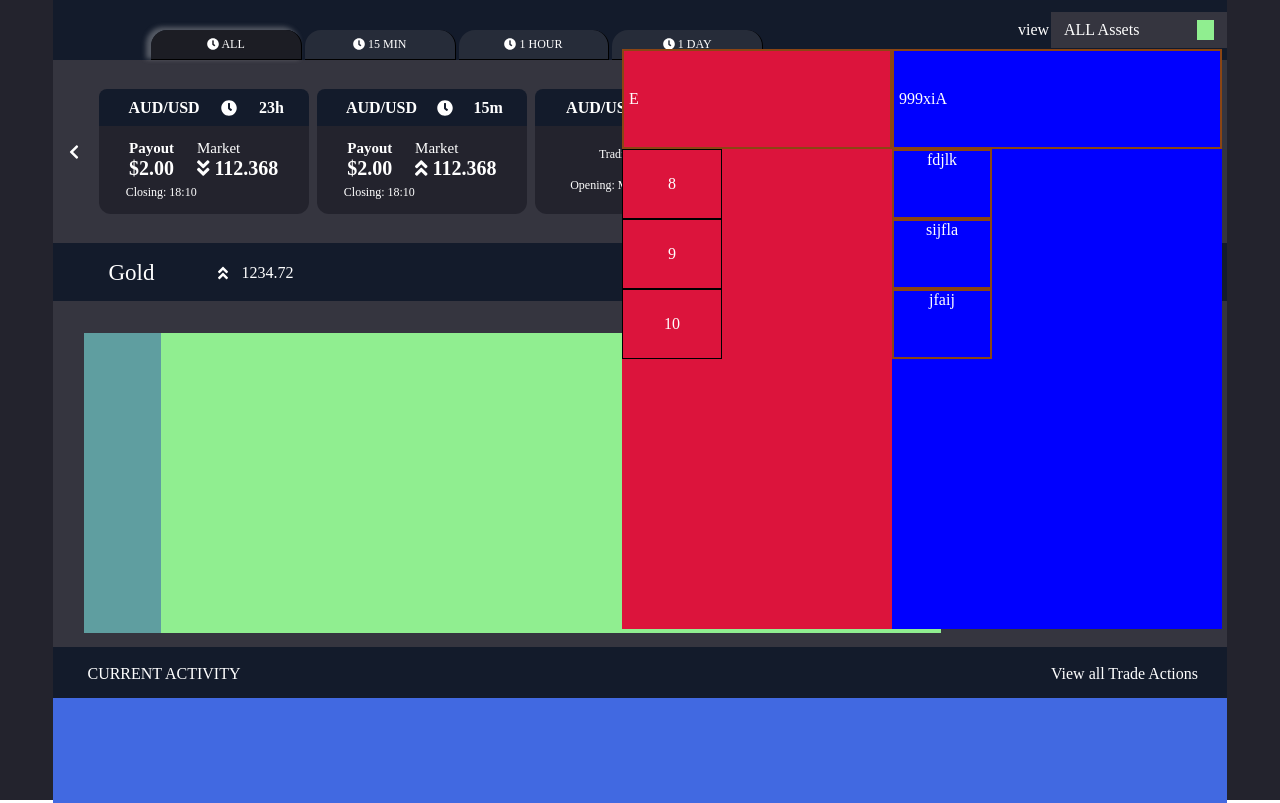
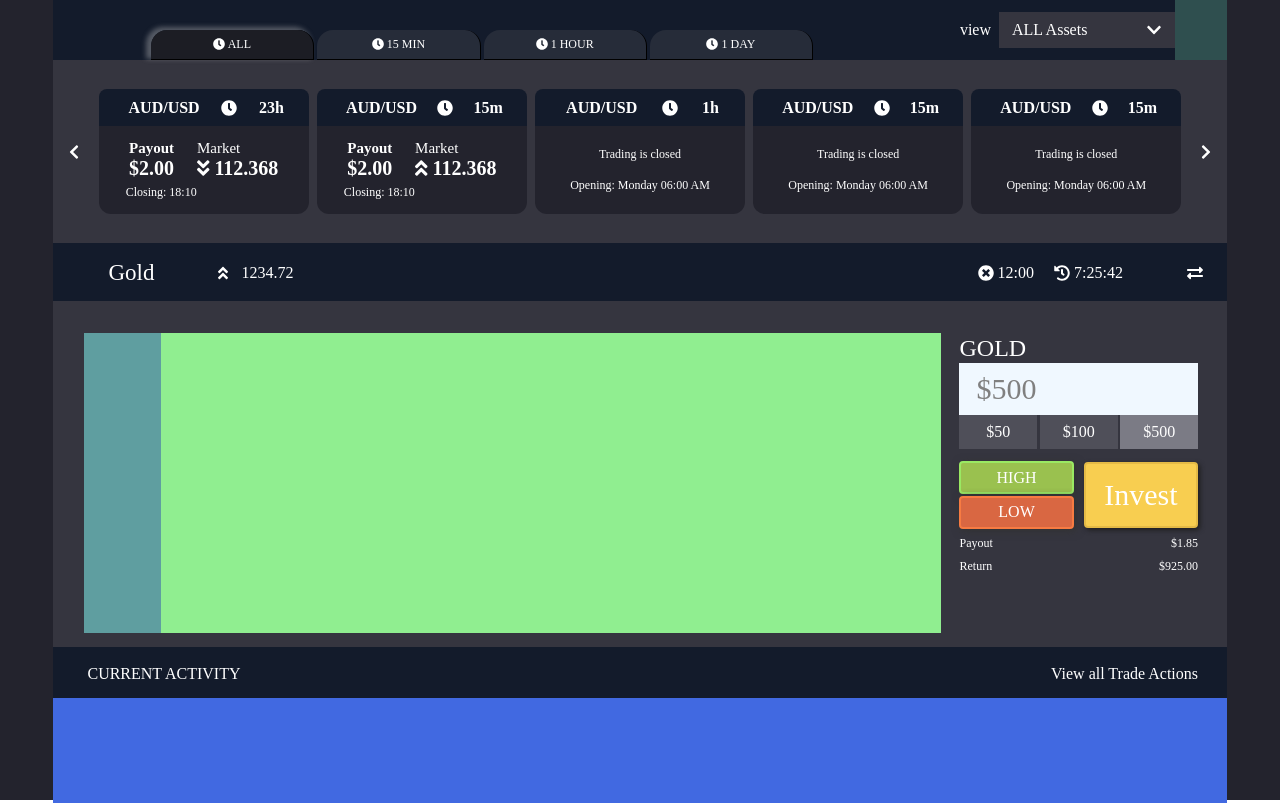
Before and after one commit to neko12377/My_Component_Library, a React app: page / in a window 1280 px wide. Built offline with nearby package versions, Linux system fonts and the light colour scheme.

Commit message:
feat: drop down list

```diff
--- a/src/component/Header/component/DropDownList.tsx
+++ b/src/component/Header/component/DropDownList.tsx
@@ -1,10 +1,12 @@
-import React, {useState} from "react";
+import React, {useState, useRef, forwardRef} from "react";
 import styled from "styled-components";
+import {FontAwesomeIcon} from "@fortawesome/react-fontawesome";
+import {faChevronDown} from "@fortawesome/free-solid-svg-icons";
 
 const StyledDropDownListBar = styled.div`
   display: flex;
   align-items: center;
-  width: 176px;
+  width: 100%;
   height: 36px;
   padding: 8px 0;
   position: relative;
@@ -34,11 +36,21 @@ const DropDownListBarContent = ({content}: DropDownBarContentPropsInterface) =>
 const StyledDropDownListContentBlock = styled.div`
   display: flex;
   position: absolute;
-  top: 37px;
-  right: -25px;
+  top: 40px;
+  right: -5px;
   width: 600px;
   height: 580px;
   background-color: coral;
+`;
+
+const Shelter = styled.div`
+  display: flex;
+  position: absolute;
+  top: -12px;
+  right: ${- window.innerWidth / 6.5}px;
+  width: ${window.innerWidth}px;
+  height: ${window.innerHeight}px;
+  background-color: rgba(0, 0, 0, 0.2);
 `;
 
 const DropDownListMenu = styled.div`
@@ -96,18 +108,26 @@ const ListContent = styled.div`
   height: 70px;
   border: 2px solid saddlebrown;
   cursor: pointer;
+`;
 
+const IconWrapper = styled.div`
+  display: flex;
+  justify-content: center;
+  align-items: center;
+  width: 15px;
+  height: 100%;
+  cursor: pointer;
 `;
 
 interface DropDownListContentBlockPropsInterface {
     currentPickedContent: string;
-    menuItems: { title: string, catalogue: string, contentItems: string[]}[];
+    menuItems: { title: string, catalogue: string, contentItems: string[] }[];
     onSelected: (selectedContent: string) => void;
+    showDropDownList: () => void;
 }
-
-const DropDownListContentBlock = ({currentPickedContent, menuItems, onSelected}: DropDownListContentBlockPropsInterface) => {
+const DropDownListContentBlock = ({currentPickedContent, menuItems, onSelected, showDropDownList}: DropDownListContentBlockPropsInterface) => {
     const [currentCatalogue, setCurrentCatalogue] = useState<string>(menuItems[0] ? menuItems[0].catalogue : "");
-    const [currentTitle, setCurrentTitle] = useState<string>(menuItems[0] ? menuItems[0].title : "")
+    const [currentTitle, setCurrentTitle] = useState<string>(menuItems[0] ? menuItems[0].title : "");
     const selectCatalogue= (currentCatalogue: string, currentTitle: string) => {
        setCurrentCatalogue(currentCatalogue);
        setCurrentTitle(currentTitle);
@@ -140,6 +160,8 @@ const DropDownListContentBlock = ({currentPickedContent, menuItems, onSelected}:
     })
 
     return (
+        <>
+            <Shelter onClick={() => showDropDownList()} />
             <StyledDropDownListContentBlock>
                 <DropDownListMenu>
                     <ListMenuTitle>
@@ -154,6 +176,8 @@ const DropDownListContentBlock = ({currentPickedContent, menuItems, onSelected}:
                     {contentList}
                 </DropDownListContent>
             </StyledDropDownListContentBlock>
+        </>
+
     )
 }
 
@@ -164,22 +188,31 @@ interface DropDownListProsInterface {
 
 export const DropDownList = ({onSelected, menuItems}: DropDownListProsInterface) => {
     const [currentPickedContent, setCurrentPickedContent] = useState<string>("");
-    const [showDropDownList, setShowDropDownList] = useState<boolean>(true)
+    const [isShowDropDownList, setIsShowDropDownList] = useState<boolean>(false);
     const setContentAndOnClick = (selectedContent: string) => {
         setCurrentPickedContent(selectedContent);
         onSelected(selectedContent);
     }
+
+    const showDropDownList = () => {
+        setIsShowDropDownList(!isShowDropDownList);
+    }
+
     return (
         <StyledDropDownListBar>
             <DropDownListBarContent content={currentPickedContent} />
             {
-                showDropDownList
+                isShowDropDownList
                     && <DropDownListContentBlock
                             currentPickedContent={currentPickedContent}
                             onSelected={setContentAndOnClick}
                             menuItems={menuItems}
+                            showDropDownList={showDropDownList}
                         />
             }
+            <IconWrapper onClick={() => showDropDownList()}>
+                <FontAwesomeIcon icon={faChevronDown} />
+            </IconWrapper>
         </StyledDropDownListBar>
     )
 }
--- a/src/component/Header/component/Tabs.tsx
+++ b/src/component/Header/component/Tabs.tsx
@@ -71,7 +71,7 @@ const TabGroup = styled.div.attrs<{
   display: flex;
   justify-content: flex-start;
   align-items: flex-end;
-  width: 70%;
+  width: 100%;
   height: 100%;
   padding-left: 49px;
 
@@ -87,8 +87,8 @@ export const Tabs = ({tabNumber, tabTitles, onClick}: TabsPropsInterface) => {
     const generateTabs = () => {
         const howMuchTabs = new Array(tabNumber);
         // TODO
-        // const tabWidth = (100 / tabNumber) + "%";
-        const tabWidth = "300px";
+        const tabWidth = (100 / tabNumber) + "%";
+        // const tabWidth = "300px";
         return Array.from(howMuchTabs,(tab, index) => {
             const identity = tabTitles[index] ? tabTitles[index] : "nothing" + index;
             return (
--- a/src/component/Header/index.tsx
+++ b/src/component/Header/index.tsx
@@ -27,10 +27,7 @@ export const Header = () => {
                             {title: "G", catalogue: "10", contentItems: ["$$$$", "####", "@@@@"]}
                         ]}
                     />
-                    {/*<div className="header-utilityOptions-dropDownBar-content">*/}
-                    {/*    All Assets*/}
-                    {/*</div>*/}
-                    <div className="header-utilityOptions-dropDownList-arrowToExpand" />
+                    {/*<div className="header-utilityOptions-dropDownList-arrowToExpand" />*/}
                 </div>
                 <div className="header-utilityOptions-collapseSign"></div>
             </div>
--- a/src/component/Header/style.scss
+++ b/src/component/Header/style.scss
@@ -8,31 +8,16 @@
     display: flex;
     justify-content: flex-start;
     align-items: flex-end;
-    width: 85%;
+    width: 65%;
     height: 100%;
     padding-left: 49px;
-  }
-
-  $tabWidth: 25%;
-
-  .tab {
-    display: flex;
-    justify-content: center;
-    align-items: center;
-    width: $tabWidth;
-    height: 31px;
-    margin-right: 3px;
-    background-color: darkolivegreen;
-    &:hover {
-      cursor: pointer;
-    }
   }
 
   .header-utilityOptions {
     display: flex;
     justify-content: flex-end;
     align-items: center;
-    width: 15%;
+    width: 35%;
     height: 100%;
 
     .header-utilityOptions-dropDownListLabel {
@@ -41,7 +26,7 @@
       align-items: center;
       min-width: 27px;
       height: 30px;
-      margin-right: 4px;
+      margin-right: 8px;
     }
 
     .header-utilityOptions-dropDownList {
@@ -50,7 +35,7 @@
       align-items: center;
       width: 176px;
       height: 36px;
-      padding: 8px 13px;
+      padding: 8px 5px 8px 13px;
       background-color: rgb(53, 53, 63);
 
       .header-utilityOptions-dropDownList-arrowToExpand {
```
Lines whose indentation alone changed are shown as unchanged.
